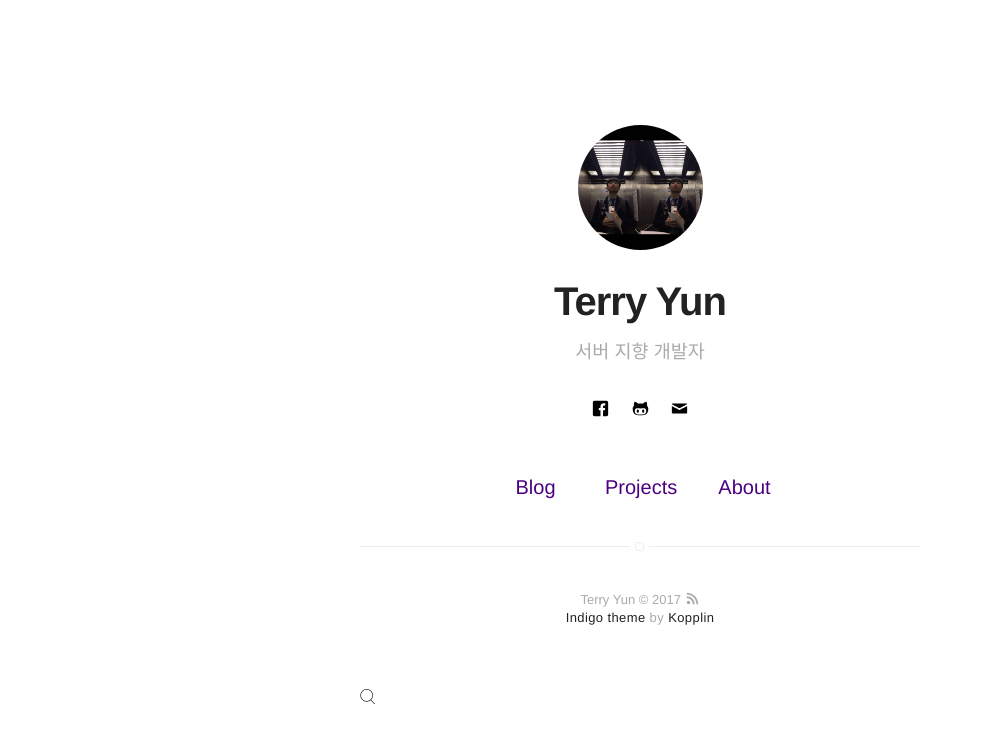
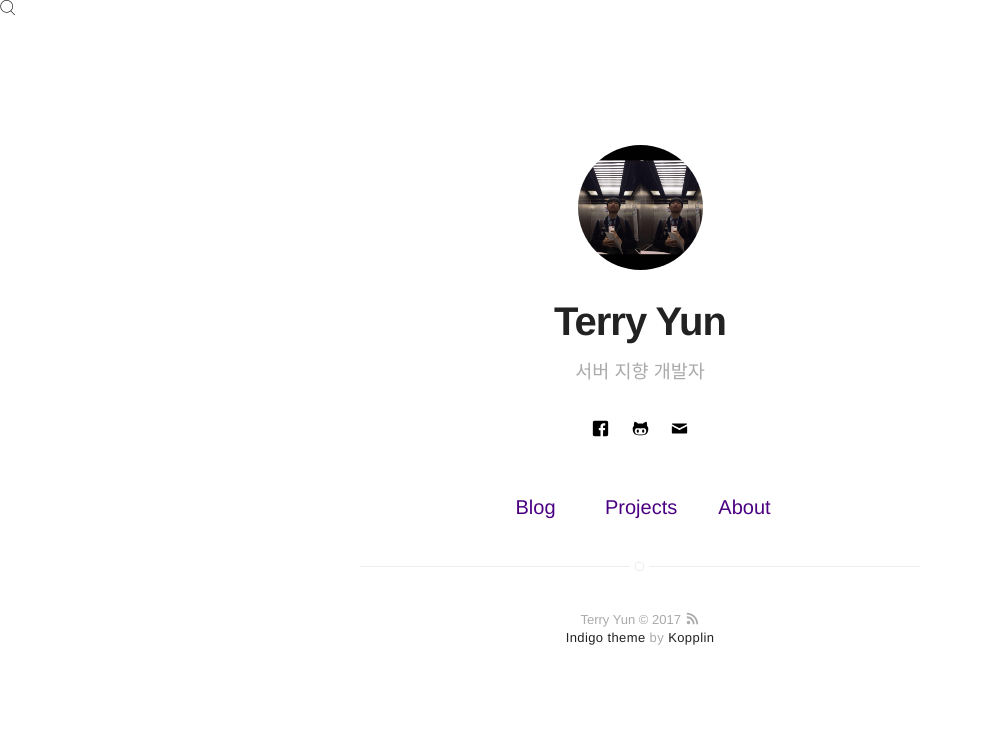
Before and after one commit to CHANMYUNG/nooheat.github.io, a Jekyll site: the page built from index.html, in a window 1280 px wide. Shown: the top 744 px of the page, without its empty margins (0-983 px from the left). Built offline with Jekyll 4.4.1, drawn with Linux system fonts in a browser that asks for light colours.

Commit message:
profile update

```diff
--- a/_layouts/default.html
+++ b/_layouts/default.html
@@ -4,7 +4,7 @@ layout: compress
 <!DOCTYPE html>
 <html lang="en">
 <head>
-
+    <a href="/search/"><img src="/assets/images/icon/search.png"/></a>
     <meta charset="utf-8">
     <meta http-equiv=X-UA-Compatible content="IE=edge,chrome=1">
     <meta name=viewport content="width=device-width, initial-scale=1">
@@ -39,7 +39,6 @@ layout: compress
 
             {{ content }}
         </div>
-        <a href="/search/"><img src="/assets/images/icon/search.png"/></a>
     </div>
 
     {% include icons.html %}
```
